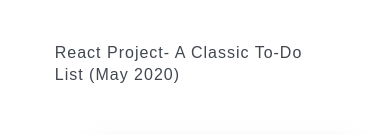
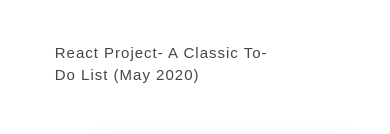
Before and after one commit to angeluidev/angel-portfolio, a plain HTML site: page index.html in a window 390 px wide. Shown: the part 495-629 px from the top of the page. Drawn offline with Linux system fonts and the light colour scheme.

Commit message:
Change Existing file

```diff
--- a/style.css
+++ b/style.css
@@ -233,8 +233,8 @@ img:hover {
     }
 
     h5 {
-        font-size: 16px;
-        max-width: 80%;
+        font-size: 15px;
+        max-width: 70%;
     }
 
     h4 {
```
